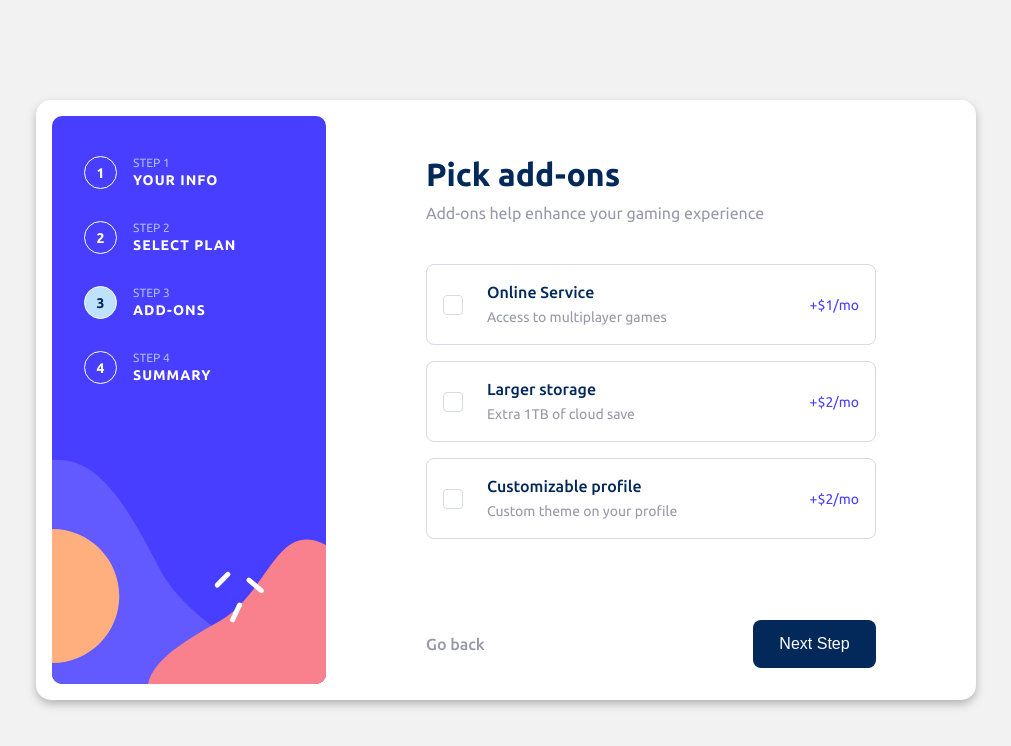
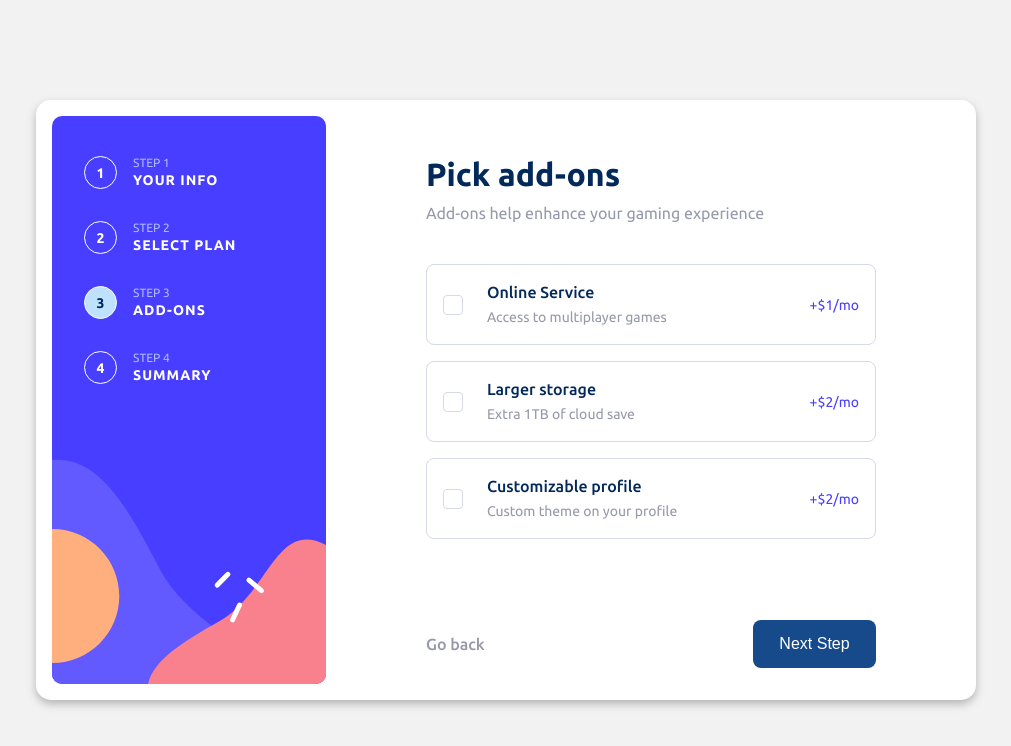
Before and after one commit to kelitasukita/multi-step-form, a React (Vite) app: page /add-ons in a window 1280 px wide. In both pictures the pointer is over the button "Next Step". Shown: the top 746 px of the page, without its empty margins (134-1145 px from the left). Built offline with nearby package versions, Linux system fonts and the light colour scheme.

Commit message:
Apply hover to the next step button

```diff
--- a/src/components/Steps/Add-ONS/styles.scss
+++ b/src/components/Steps/Add-ONS/styles.scss
@@ -138,6 +138,10 @@
 
       cursor: pointer;
 
+      &:hover {
+        background: $next-btn-hover;
+      }
+
     }
   }
 
--- a/src/components/Steps/PersonalInfo/styles.scss
+++ b/src/components/Steps/PersonalInfo/styles.scss
@@ -93,6 +93,10 @@
 
     cursor: pointer;
 
+    &:hover {
+      background: $next-btn-hover;
+    }
+
   }
 
 }
--- a/src/components/Steps/SelectPlan/styles.scss
+++ b/src/components/Steps/SelectPlan/styles.scss
@@ -231,5 +231,9 @@ button {
 
   cursor: pointer;
 
+  &:hover {
+    background: $next-btn-hover;
+  }
+
 }
 }
```
